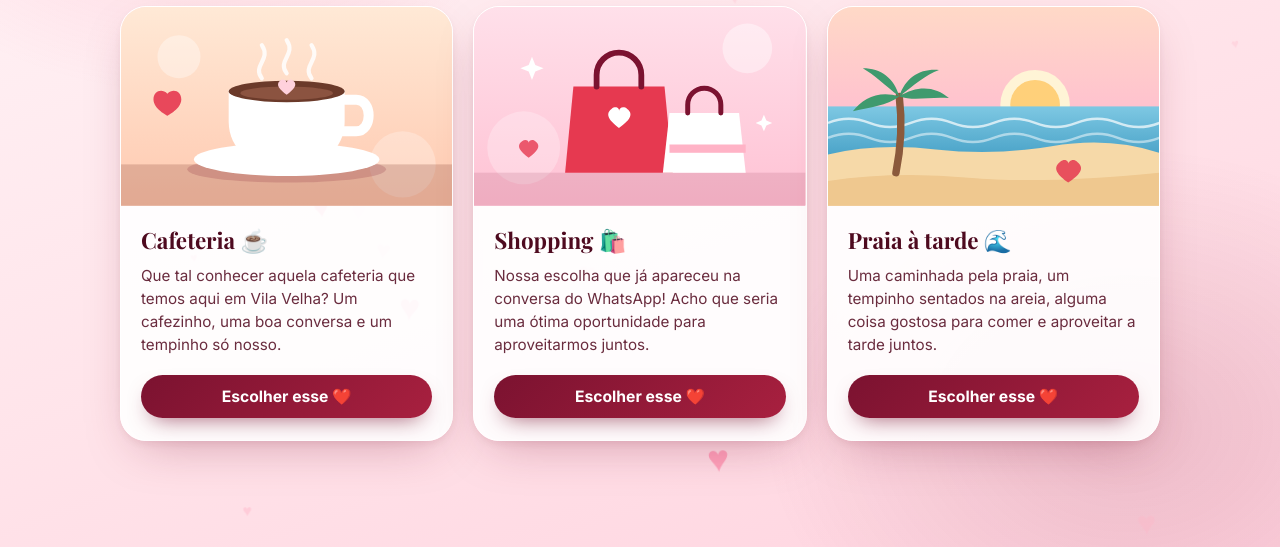
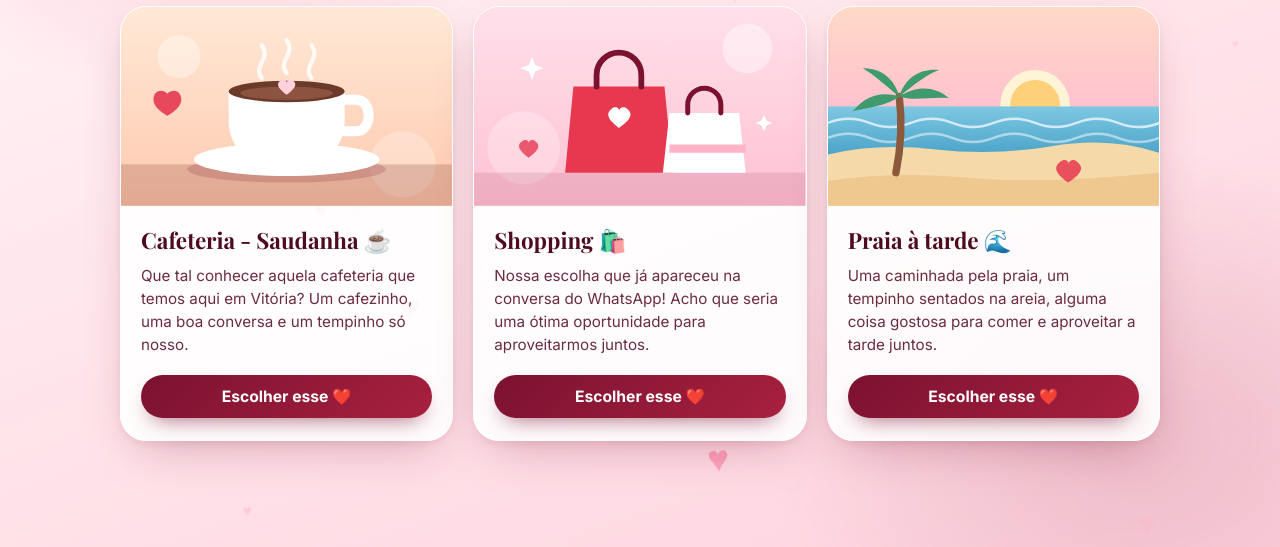
Before and after one commit to Rochax-Tech/convite, a plain HTML site: page index.html in a window 1280 px wide. Both pictures are taken after a click on the button "SIM! ❤️". Shown: the part 253-800 px from the top of the page. Drawn offline with nearby package versions, Linux system fonts and the light colour scheme.

Commit message:
Update index.html

```diff
--- a/index.html
+++ b/index.html
@@ -70,8 +70,8 @@
             </svg>
           </div>
           <div class="body">
-            <h3>Cafeteria ☕</h3>
-            <p>Que tal conhecer aquela cafeteria que temos aqui em Vila Velha? Um cafezinho, uma boa conversa e um tempinho só nosso.</p>
+            <h3>Cafeteria - Saudanha ☕</h3>
+            <p>Que tal conhecer aquela cafeteria que temos aqui em Vitória? Um cafezinho, uma boa conversa e um tempinho só nosso.</p>
             <button class="btn btn-pick" type="button">Escolher esse ❤️</button>
           </div>
         </article>
```
